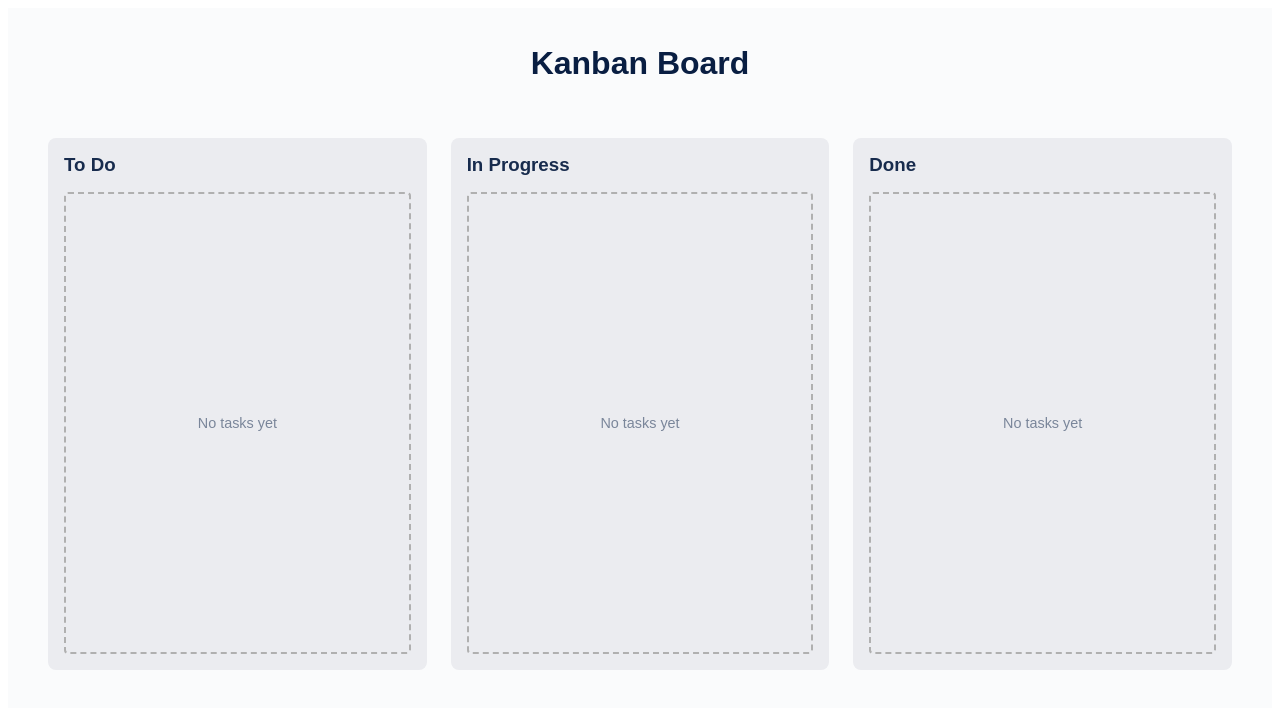
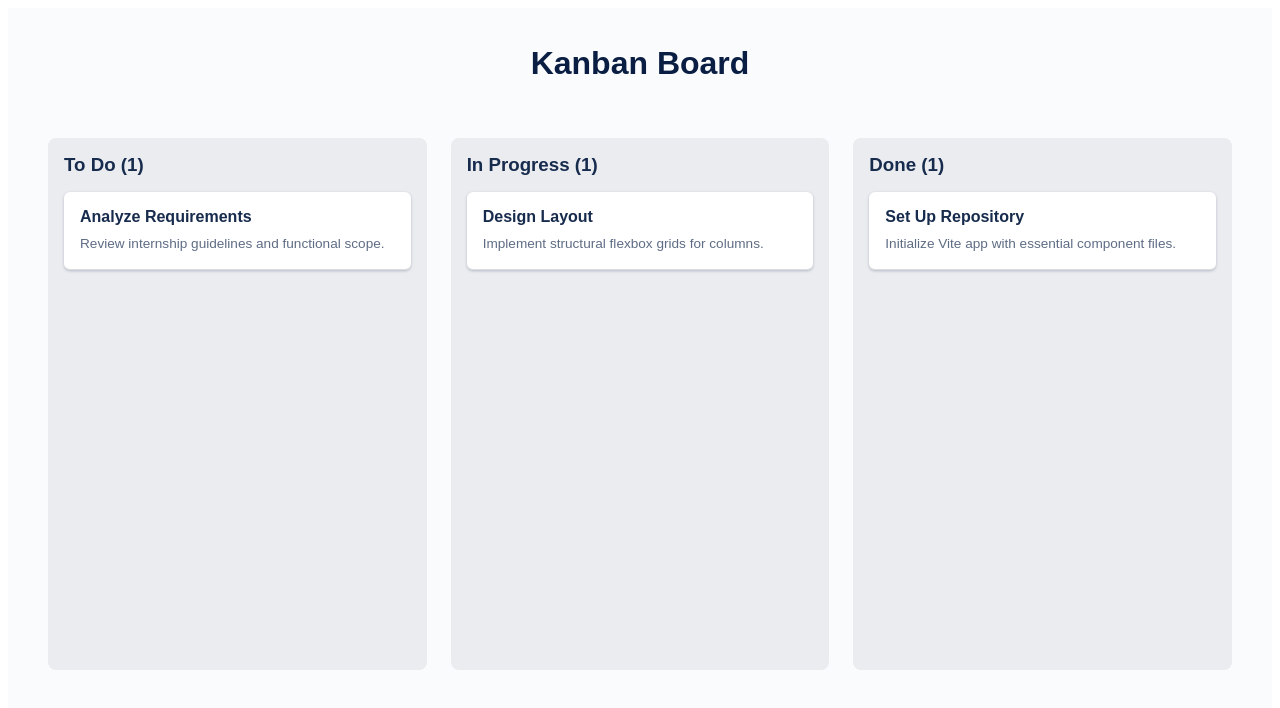
Before and after one commit to raushan-40/kanban-task-board, a React (Vite) app: page / in a window 1280 px wide. Shown: the top 708 px of the page. Built offline with nearby package versions, Linux system fonts and the light colour scheme.

Commit message:
Implement state management and render sample tasks

```diff
--- a/src/App.jsx
+++ b/src/App.jsx
@@ -1,6 +1,29 @@
+import { useState } from 'react';
 import Board from './components/Board';
 
 function App() {
+  // Master state containing 3 initial sample tasks (one for each status)
+  const [tasks, setTasks] = useState([
+    {
+      id: 'task-1',
+      title: 'Analyze Requirements',
+      description: 'Review internship guidelines and functional scope.',
+      status: 'todo',
+    },
+    {
+      id: 'task-2',
+      title: 'Design Layout',
+      description: 'Implement structural flexbox grids for columns.',
+      status: 'in-progress',
+    },
+    {
+      id: 'task-3',
+      title: 'Set Up Repository',
+      description: 'Initialize Vite app with essential component files.',
+      status: 'done',
+    },
+  ]);
+
   const containerStyle = {
     fontFamily: 'sans-serif',
     backgroundColor: '#fafbfc',
@@ -20,7 +43,8 @@ function App() {
         <h1>Kanban Board</h1>
       </header>
       <main>
-        <Board />
+        {/* Passing the entire tasks state down to Board */}
+        <Board tasks={tasks} />
       </main>
     </div>
   );
--- a/src/components/Board.jsx
+++ b/src/components/Board.jsx
@@ -1,6 +1,6 @@
 import Column from './Column';
 
-function Board() {
+function Board({ tasks }) {
   const boardStyle = {
     display: 'flex',
     gap: '1.5rem',
@@ -9,11 +9,16 @@ function Board() {
     alignItems: 'flex-start',
   };
 
+  // Filtering tasks before passing them to the columns
+  const todoTasks = tasks.filter((task) => task.status === 'todo');
+  const inProgressTasks = tasks.filter((task) => task.status === 'in-progress');
+  const doneTasks = tasks.filter((task) => task.status === 'done');
+
   return (
     <div style={boardStyle}>
-      <Column title="To Do" />
-      <Column title="In Progress" />
-      <Column title="Done" />
+      <Column title="To Do" tasks={todoTasks} />
+      <Column title="In Progress" tasks={inProgressTasks} />
+      <Column title="Done" tasks={doneTasks} />
     </div>
   );
 }
--- a/src/components/Column.jsx
+++ b/src/components/Column.jsx
@@ -1,5 +1,6 @@
-function Column({ title }) {
-  // Simple inline styles to structure columns visually
+import TaskCard from './TaskCard';
+
+function Column({ title, tasks }) {
   const columnStyle = {
     flex: 1,
     backgroundColor: '#ebecf0',
@@ -11,9 +12,16 @@ function Column({ title }) {
     flexDirection: 'column',
   };
 
-  const placeholderStyle = {
+  const listContainerStyle = {
+    marginTop: '1rem',
+    display: 'flex',
+    flexDirection: 'column',
+    gap: '0.75rem',
     flexGrow: 1,
-    marginTop: '1rem',
+  };
+
+  const emptyPlaceholderStyle = {
+    flexGrow: 1,
     border: '2px dashed #b0b0b0',
     borderRadius: '4px',
     display: 'flex',
@@ -21,13 +29,23 @@ function Column({ title }) {
     justifyContent: 'center',
     color: '#7a869a',
     fontSize: '0.9rem',
+    minHeight: '100px',
   };
 
   return (
     <section style={columnStyle}>
-      <h3 style={{ color: '#172b4d', margin: 0 }}>{title}</h3>
-      <div style={placeholderStyle}>
-        No tasks yet
+      <h3 style={{ color: '#172b4d', margin: 0 }}>
+        {title} ({tasks.length})
+      </h3>
+
+      <div style={listContainerStyle}>
+        {tasks.length === 0 ? (
+          <div style={emptyPlaceholderStyle}>No tasks yet</div>
+        ) : (
+          tasks.map((task) => (
+            <TaskCard key={task.id} task={task} />
+          ))
+        )}
       </div>
     </section>
   );
--- a/src/components/TaskCard.jsx
+++ b/src/components/TaskCard.jsx
@@ -1,7 +1,31 @@
-function TaskCard() {
+function TaskCard({ task }) {
+  const cardStyle = {
+    backgroundColor: '#ffffff',
+    borderRadius: '6px',
+    padding: '1rem',
+    boxShadow: '0 1px 3px rgba(9, 30, 66, 0.25)',
+    borderBottom: '1px solid #ddd',
+    cursor: 'pointer',
+  };
+
+  const titleStyle = {
+    margin: '0 0 0.5rem 0',
+    color: '#172b4d',
+    fontSize: '1rem',
+    fontWeight: '600',
+  };
+
+  const descriptionStyle = {
+    margin: 0,
+    color: '#5e6c84',
+    fontSize: '0.85rem',
+    lineHeight: '1.4',
+  };
+
   return (
-    <div>
-      <p>TaskCard Component Placeholder</p>
+    <div style={cardStyle}>
+      <h4 style={titleStyle}>{task.title}</h4>
+      <p style={descriptionStyle}>{task.description}</p>
     </div>
   );
 }
```
